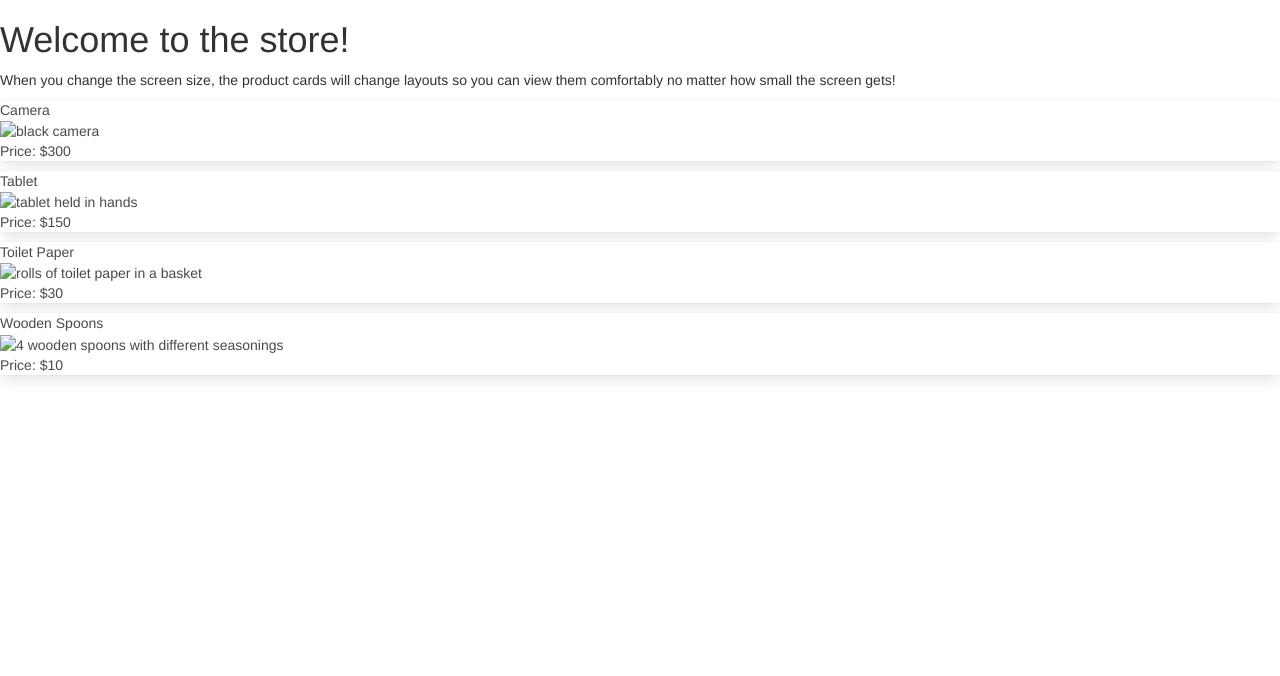
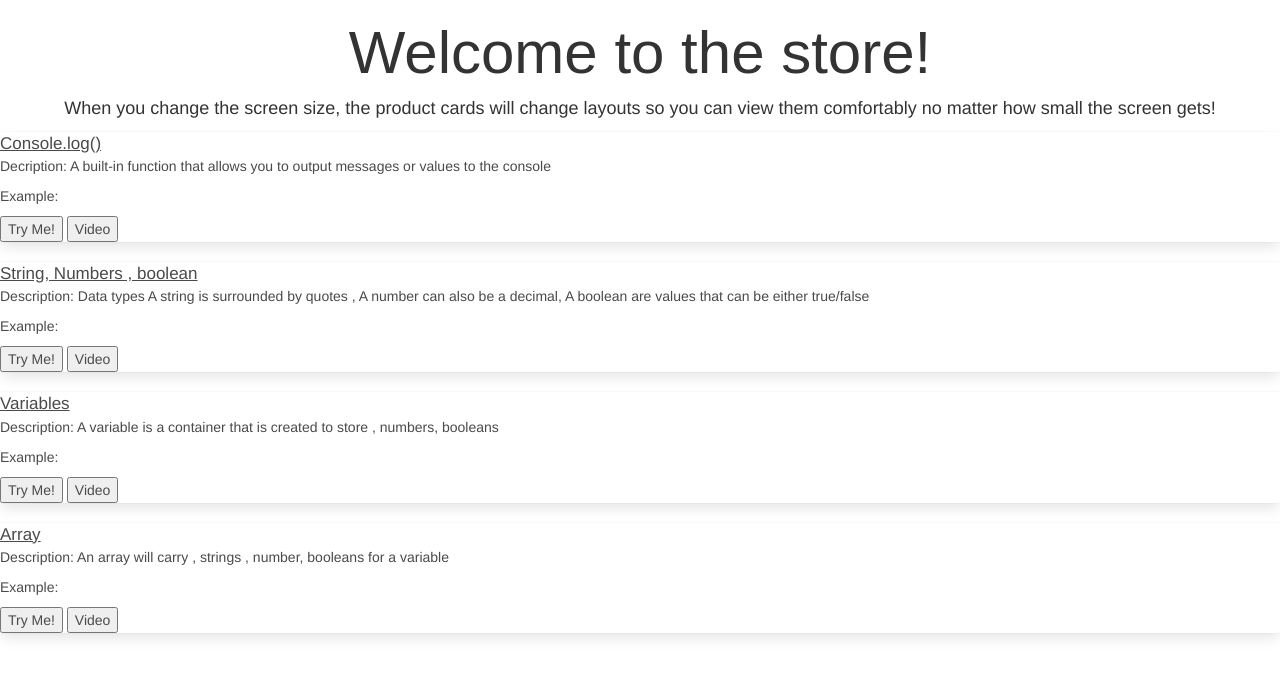
Before and after one commit to Ohkrah/JavaScript-Library, a plain HTML site: page directory.html in a window 1280 px wide. Drawn offline with nearby package versions, Linux system fonts and the light colour scheme; a web font is replaced by a local one.

Commit message:
added css to make directory.html look like wireframe

```diff
--- a/assets/css/directory.css
+++ b/assets/css/directory.css
@@ -0,0 +1,22 @@
+@font-face {
+    font-family: "shadowFont";
+    src: url("../fonts/shadow.ttf") format("trueType");
+}
+
+.header {
+    text-align: center;
+}
+
+.header h1 {
+    font-family: "shadowFont", sans-serif;
+    font-size: 60px;
+}
+
+.header p {
+    font-size: 18px;
+}
+
+.card header {
+    text-decoration: underline;
+    font-size: 17px;
+}
--- a/directory.html
+++ b/directory.html
@@ -6,13 +6,13 @@
   <meta charset="UTF-8" />
   <meta name="viewport" content="width=device-width, initial-scale=1" />
   <link rel="stylesheet" href="assets/css/directory.css">
-  <link rel="stylesheet" type="text/css" href="./assets/css/style.css" />
+  <!--<link rel="stylesheet" type="text/css" href="./assets/css/style.css" />-->
   <link rel="stylesheet" href="https://cdnjs.cloudflare.com/ajax/libs/bulma/0.6.2/css/bulma.min.css">
   <link rel="stylesheet" href="https://maxcdn.bootstrapcdn.com/bootstrap/3.4.1/css/bootstrap.min.css">
 </head>
 
 <body>
-  <header>
+  <header class="header">
     <h1>Welcome to the store!</h1>
     <p>
       When you change the screen size, the product cards will change layouts
@@ -44,24 +44,31 @@
 
   <main>
     <section class="card">
-      <header>Camera</header>
-      <img src="./assets/images/camera.jpg" alt="black camera" />
-      <p>Price: $300</p>
+      <header>Console.log()</header>
+      <p>Decription: A built-in function that allows you to output messages or values to the console</p>
+      <p>Example:</p>
+      <button type="button">Try Me!</button> <button type="button">Video</button>
     </section>
+    <br>
     <section class="card">
-      <header>Tablet</header>
-      <img src="./assets/images/tablet.jpg" alt="tablet held in hands" />
-      <p>Price: $150</p>
+      <header>String, Numbers , boolean</header>
+      <p>Description: Data types A string is surrounded by quotes , A number can also be a decimal, A boolean  are values that can be either true/false</p>
+      <p>Example:</p>
+      <button type="button">Try Me!</button> <button type="button">Video</button>
     </section>
+    <br>
     <section class="card">
-      <header>Toilet Paper</header>
-      <img src="./assets/images/toilet-paper.jpg" alt="rolls of toilet paper in a basket" />
-      <p>Price: $30</p>
+      <header>Variables </header>
+      <p>Description: A variable is a container that is created to store , numbers, booleans</p>
+      <p>Example:</p>
+      <button type="button">Try Me!</button> <button type="button">Video</button>
     </section>
+    <br>
     <section class="card">
-      <header>Wooden Spoons</header>
-      <img src="./assets/images/wooden-spoons.jpg" alt="4 wooden spoons with different seasonings" />
-      <p>Price: $10</p>
+      <header>Array</header>
+      <p>Description: An array will carry , strings , number, booleans for a variable </p>
+      <p>Example:</p>
+      <button type="button">Try Me!</button> <button type="button">Video</button>
     </section>
   </main>
 </body>
```
